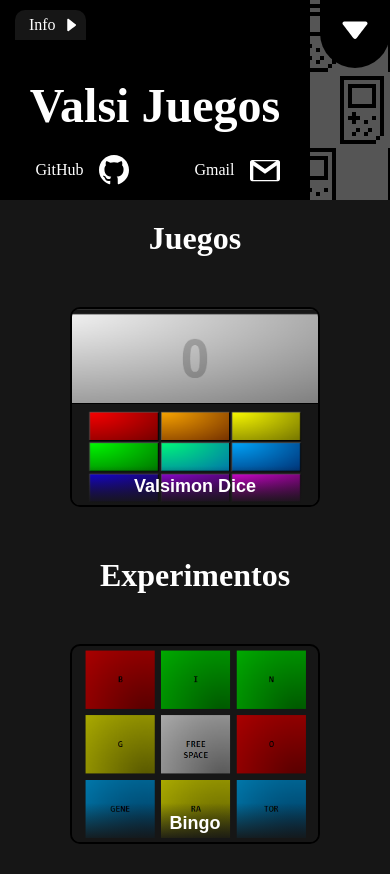
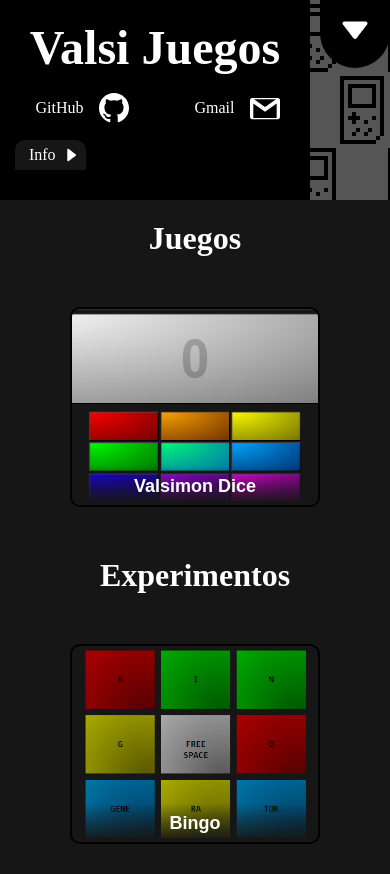
Before and after one commit to DaniVals/danivals.github.io, a plain HTML site: page index.html in a window 390 px wide. Drawn offline with Linux system fonts and the light colour scheme.

Commit message:
info posicionado abajo en el main (con el atributo order)

```diff
--- a/main.css
+++ b/main.css
@@ -173,8 +173,8 @@ body .lista .juego img{
         border-end-end-radius:   0px !important;
         flex-direction: column;
     }
-    header .izq{ margin-top: 10px; width: 90%;}
-    header .mid{ margin-top: 0px; width: 100%;}
+    header .izq{ margin-top: 0px; width: 90%;  order: 1;}
+    header .mid{ margin-top: 20px; width: 100%;}
     header .der{
         margin-top: 10px;
         margin-left: 10px;
```
